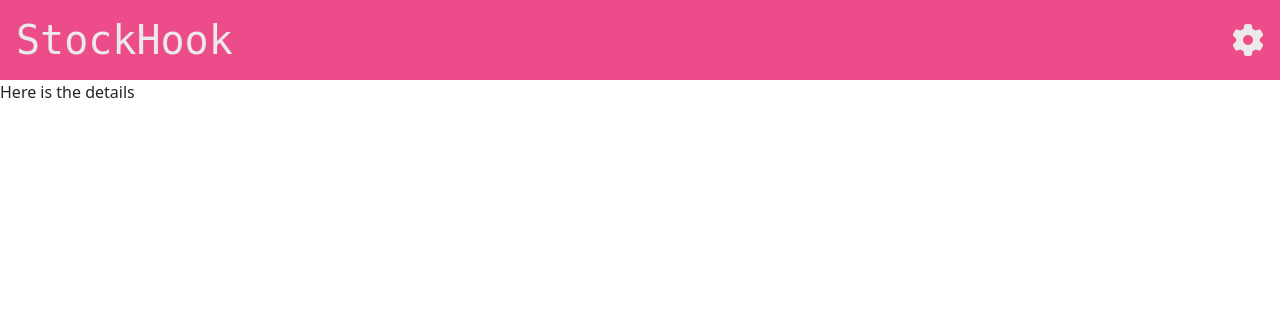
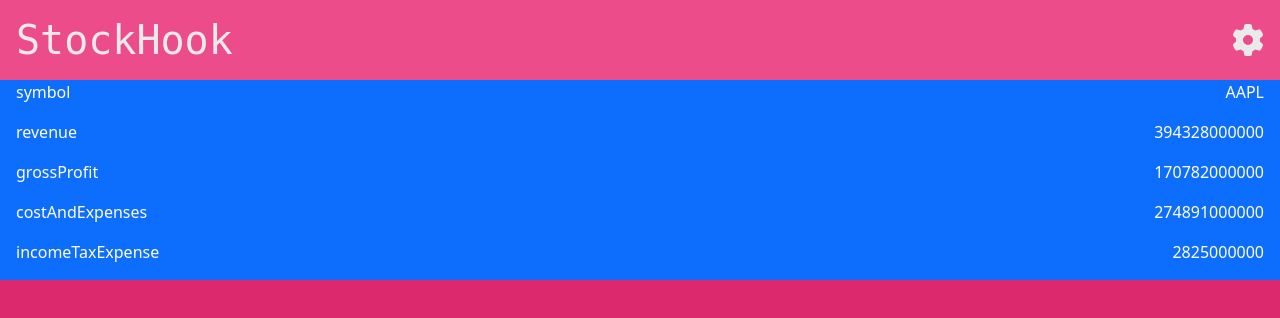
Before and after one commit to KareemWilson/StockHook, a React (Create React App) app: page /1 in a window 1280 px wide. Shown: the top 318 px of the page. Built offline with nearby package versions, Linux system fonts and the light colour scheme.

Commit message:
Call details API

```diff
--- a/src/App.css
+++ b/src/App.css
@@ -72,3 +72,9 @@
   height: 40px;
   width: 40px;
 }
+
+.details-container {
+  background-color: #dc296e;
+  height: 90vh;
+  color: white;
+}
--- a/src/Pages/Details.jsx
+++ b/src/Pages/Details.jsx
@@ -1,7 +1,27 @@
-import React from 'react';
+import React, { useEffect } from 'react';
+import { useDispatch, useSelector } from 'react-redux';
+import { useParams } from 'react-router';
+import { getDetails } from '../redux/details/details';
 
 function Details() {
-  return <div>Here is the details</div>;
+  const { symbol } = useParams();
+  const details = useSelector((state) => state.details);
+  const dispatch = useDispatch();
+
+  useEffect(() => {
+    dispatch(getDetails(symbol));
+  }, [dispatch]);
+
+  return (
+    <div className="details-container">
+      {Object.keys(details).map((field) => (
+        <div key={field} className="detail-field d-flex flex-row justify-content-between px-3 bg-primary align-items-center">
+          <p>{field}</p>
+          <p>{details[field]}</p>
+        </div>
+      ))}
+    </div>
+  );
 }
 
 export default Details;
--- a/src/redux/configureStore.js
+++ b/src/redux/configureStore.js
@@ -1,8 +1,10 @@
 import { configureStore, combineReducers } from '@reduxjs/toolkit';
 import stockReducer from './stocks/stocks';
+import detailsReducer from './details/details';
 
 const reducer = combineReducers({
   stocks: stockReducer,
+  details: detailsReducer,
 });
 
 const store = configureStore({
--- /dev/null
+++ b/src/redux/details/details.js
@@ -0,0 +1,47 @@
+import { createAsyncThunk } from '@reduxjs/toolkit';
+
+const DETAILS_FETCHED = 'stockhook/stocks/DETAILS_FETCHED';
+const initialState = [];
+
+const getDetailsOfStockFromAPI = async (symbol) => {
+  //   const response = await fetch(
+  //     `https://financialmodelingprep.com/api/v3/income-statement/${symbol}?limit=1&apikey=ce82bb18d7fa69ee9a1317f3625a1ab3`,
+  //   );
+  //   const data = await response.json();
+  //   console.log(data);
+  //   const details = {
+  //     symbol: data[0].symbol,
+  //     revenue: data[0].revenue,
+  //     grossProfit: data[0].grossProfit,
+  //     costAndExpenses: data[0].costAndExpenses,
+  //     incomeTaxExpense: data[0].incomeTaxExpense,
+  //   };
+  const details = {
+    symbol: 'AAPL',
+    revenue: 394328000000,
+    grossProfit: 170782000000,
+    costAndExpenses: 274891000000,
+    incomeTaxExpense: 2825000000,
+  };
+  return details;
+};
+
+const detailsReducer = (state = initialState, action) => {
+  switch (action.type) {
+    case `${DETAILS_FETCHED}/fulfilled`:
+      return action.payload;
+    default:
+      return state;
+  }
+};
+
+export const getDetails = createAsyncThunk(DETAILS_FETCHED, async (args) => {
+  try {
+    console.log(args);
+    return await getDetailsOfStockFromAPI(args);
+  } catch (error) {
+    return error;
+  }
+});
+
+export default detailsReducer;
```
